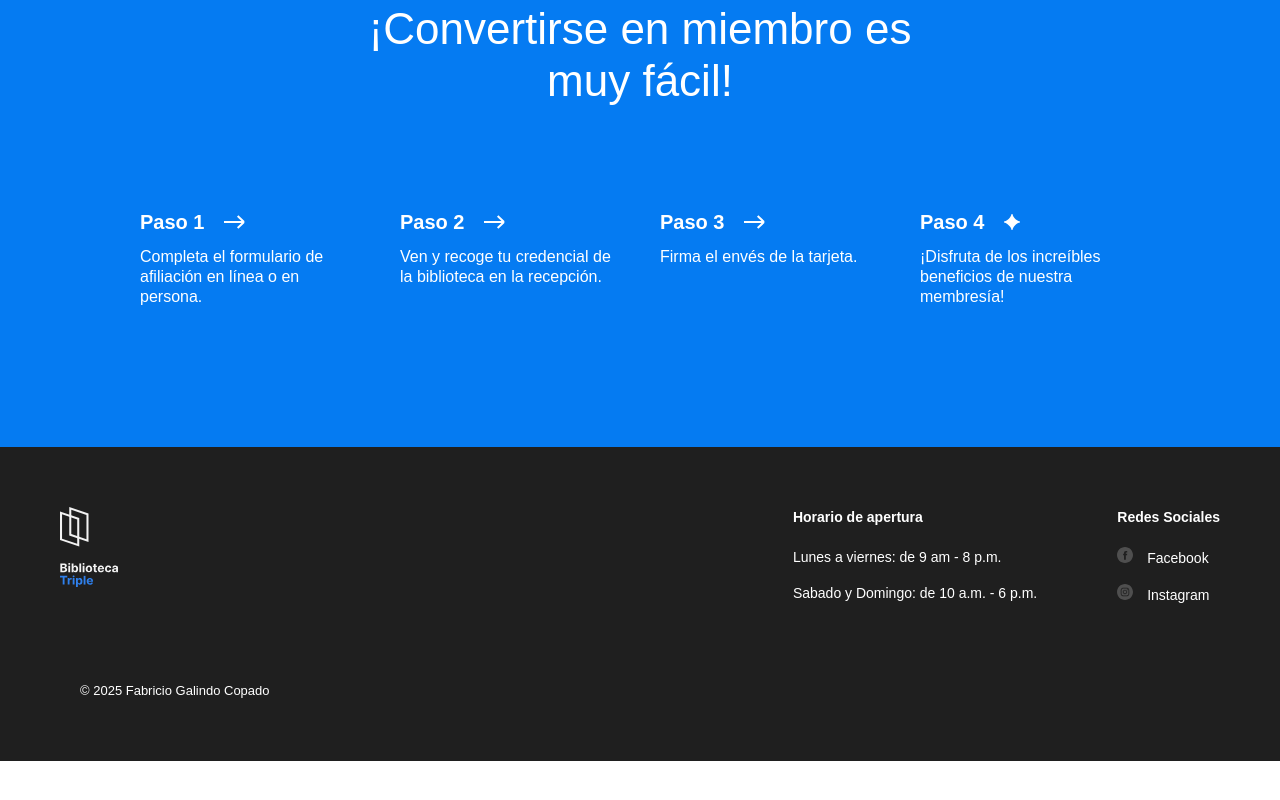
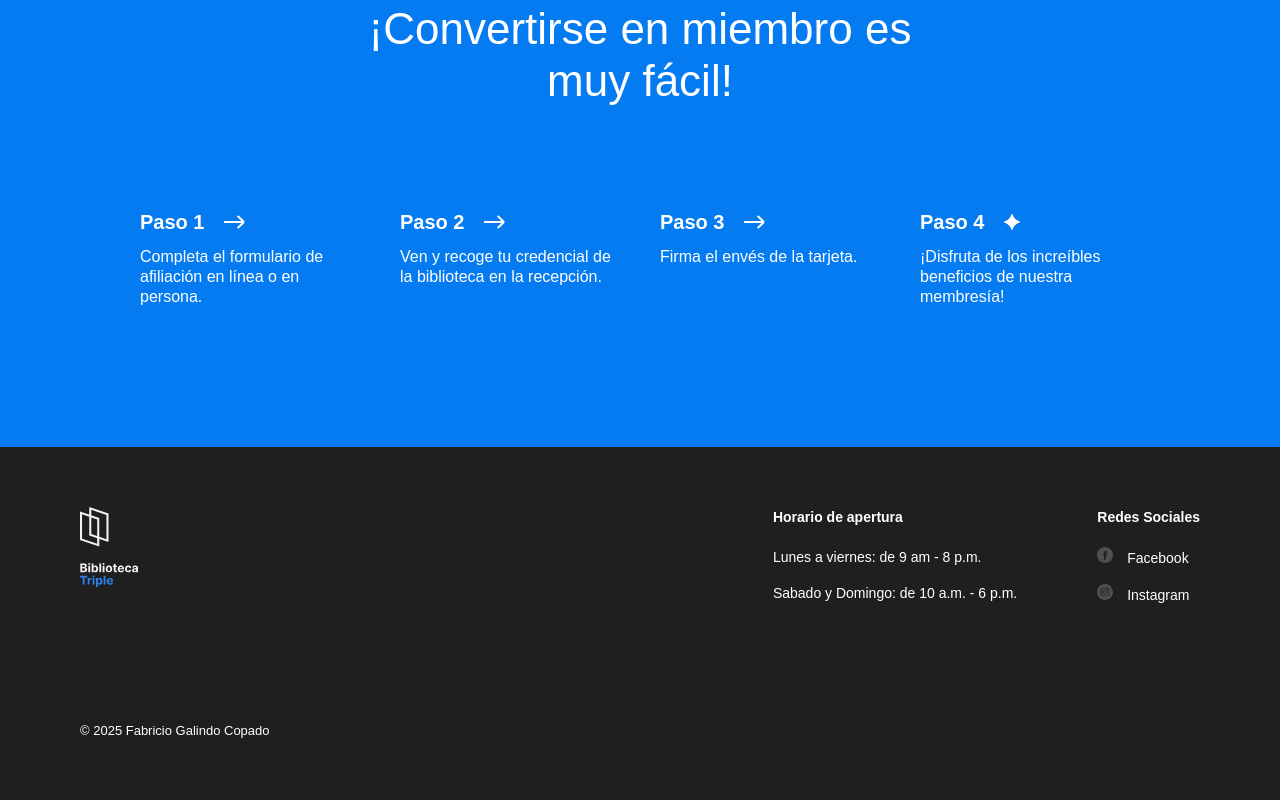
Before and after one commit to gitalffa/web_project_library_es, a plain HTML site: page index.html in a window 1280 px wide. Shown: the part 3495-4295 px from the top of the page. Before the commit the page ends 4256 px from the top, so only its background shows below. Drawn offline with Linux system fonts and the light colour scheme.

Commit message:
corregi el margin-top del footer__copyright

```diff
--- a/styles/style.css
+++ b/styles/style.css
@@ -335,12 +335,12 @@
   box-sizing: border-box;
   background-color: #1f1f1f;
   color: white;
+  padding: 60px 80px;
 }
 
 .footer__columns {
   display: flex;
   justify-content: flex-end;
-  padding: 60px;
   gap: 80px; /* Espacio entre las dos últimas columnas */
 }
 .footer__column:nth-child(1) {
@@ -393,7 +393,6 @@
 }
 
 .footer__copyright {
-  padding: 0 0 60px 80px;
+  margin-top: 100px;
   font-size: small;
-  margin: 0;
 }
```
